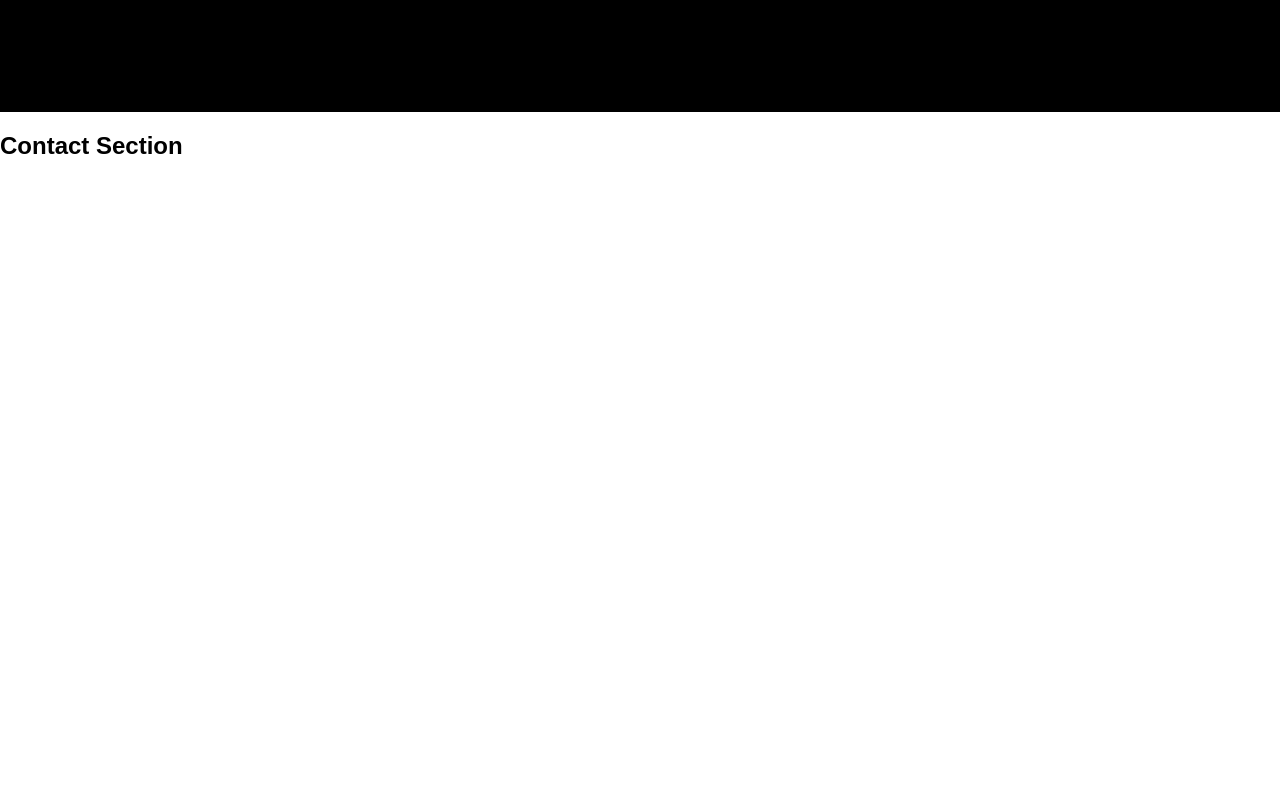
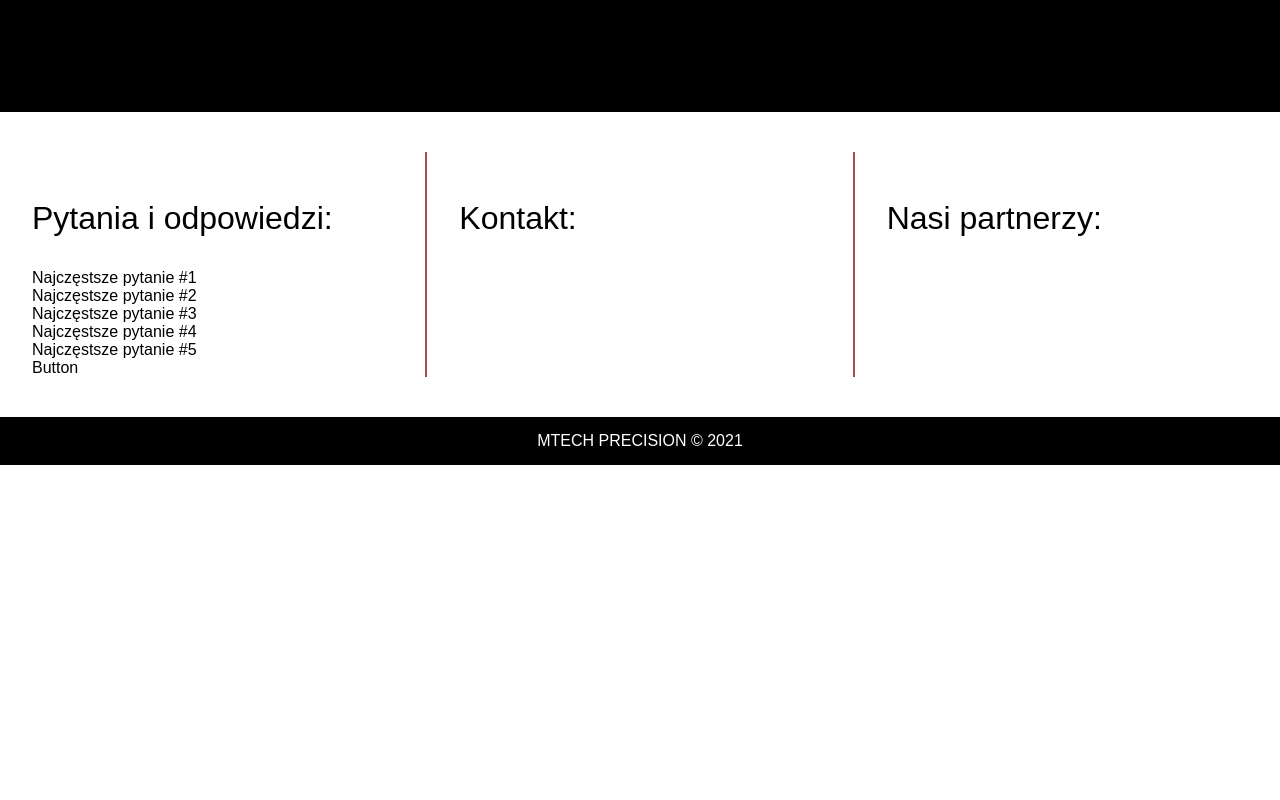
Before and after one commit to arturbartkowicz/Mtech, a Next.js app: page / in a window 1280 px wide. Shown: the part 3280-4080 px from the top of the page. After the commit the page ends 3745 px from the top, so only its background shows below. Built offline with nearby package versions, Linux system fonts and the light colour scheme.

Commit message:
added contact boxes

```diff
--- a/components/Contact.js
+++ b/components/Contact.js
@@ -1,7 +1,21 @@
 export default function Contact() {
   return (
     <div id="contact" className="contact">
-      <h2>Contact Section</h2>
+      <div className="contact__box contact__box--1">
+        <h3 className="contact__header">Pytania i odpowiedzi:</h3>
+        <div>Najczęstsze pytanie #1</div>
+        <div>Najczęstsze pytanie #2</div>
+        <div>Najczęstsze pytanie #3</div>
+        <div>Najczęstsze pytanie #4</div>
+        <div>Najczęstsze pytanie #5</div>
+        <div>Button</div>
+      </div>
+      <div className="contact__box contact__box--2">
+        <h3 className="contact__header">Kontakt:</h3>
+      </div>
+      <div className="contact__box contact__box--3">
+        <h3 className="contact__header">Nasi partnerzy:</h3>
+      </div>
     </div>
   );
 }
--- a/styles/components/contact.css
+++ b/styles/components/contact.css
@@ -1,4 +1,44 @@
 .contact {
+  display: flex;
+  justify-content: space-around;
   width: 100%;
-  height: 50rem;
+  margin-top: 2.5rem;
+  margin-bottom: 2.5rem;
 }
+
+.contact__box {
+  flex: 1;
+}
+
+.contact__box--1 {
+  padding-left: 2rem;
+}
+
+.contact__box--2 {
+  padding-left: 2rem;
+  border-right: 2px solid var(--color-red);
+  border-left: 2px solid var(--color-red);
+}
+
+.contact__box--3 {
+  padding-left: 2rem;
+}
+
+.contact__header {
+  font-size: var(--font-large);
+  font-weight: var(--weight-bold);
+  padding-top: 1rem;
+  margin-bottom: 2rem;
+}
+
+@media (max-width: 800px) {
+  .contact {
+    display: flex;
+    flex-direction: column;
+  }
+
+  .contact__header {
+    font-size: var(--font-small);
+    font-weight: var(--weight-thin);
+  }
+}
--- a/styles/global.css
+++ b/styles/global.css
@@ -358,6 +358,17 @@ th {
   --desktop: 1279px;
   --desktop-lg: 1600px;
   --desktop-xl: 1900px;
+
+  /* Font size */
+  --font-small: 1.2rem;
+  --font-large: 2rem;
+
+  /* Font Weight */
+  --weight-thin: 400;
+  --weight-bold: 500;
+
+  /* Colors */
+  --color-red: rgba(153, 27, 27, 0.8);
 }
 /* Custom styles */
 
```
